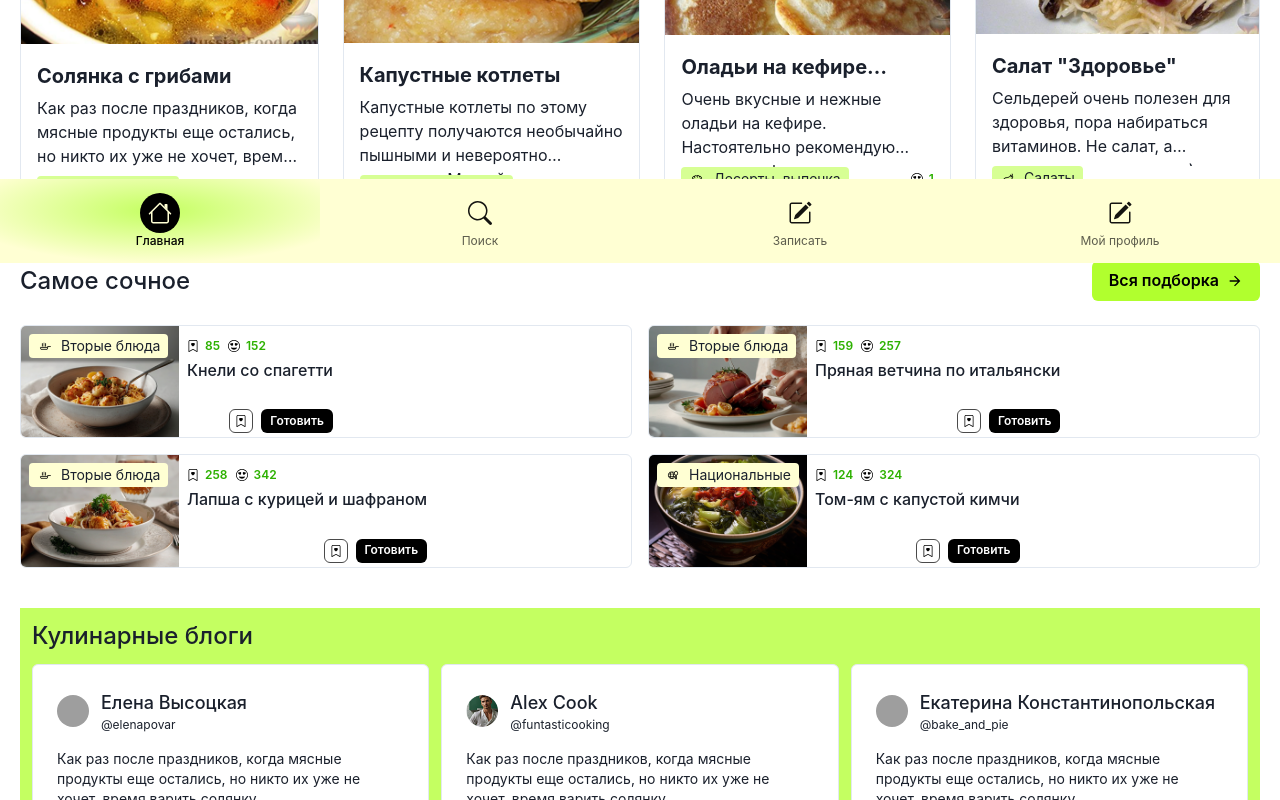
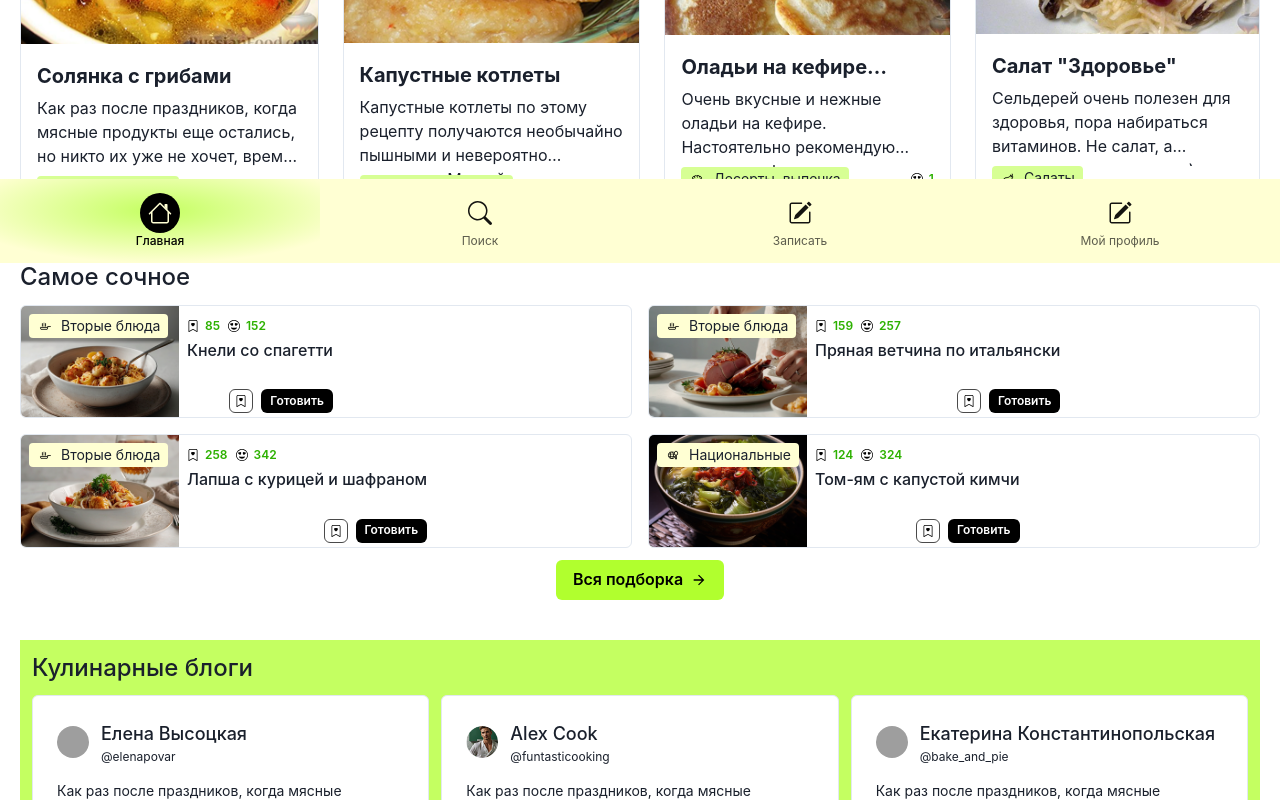
Before and after one commit to ClevertecFrontendLab/sergioivanov008, a React (Vite) app: page / in a window 1280 px wide. Shown: the part 537-1337 px from the top of the page. Built offline with nearby package versions, Linux system fonts and the light colour scheme; grey boxes are pictures that could not be loaded.

Commit message:
refactor(tastyestsection): change styles for adaptive

```diff
--- a/src/components/tastyest-section/TastyestSection.tsx
+++ b/src/components/tastyest-section/TastyestSection.tsx
@@ -1,13 +1,33 @@
 import { ArrowForwardIcon } from '@chakra-ui/icons';
-import { Button, Flex, Heading, SimpleGrid } from '@chakra-ui/react';
+import { Button, Grid, GridItem, Heading, SimpleGrid } from '@chakra-ui/react';
 
 import { RecipeItem } from '~/components';
 import { BTN_TEXT, TASTYEST_DATA, TITLES } from '~/constants';
 
 export function TastyestSection() {
     return (
-        <Flex direction='column' gap={6} mb='40px'>
-            <Flex justify='space-between' align='center'>
+        <Grid
+            mx='auto'
+            w='100%'
+            gap={{ base: '12px', lg: '16px', xl: '24px' }}
+            mb='40px'
+            templateAreas={{
+                base: `"one"
+                     "three"
+                     "two"`,
+                lg: `"one two"
+                     "three three"`,
+            }}
+            gridTemplateRows={{
+                base: 'auto auto auto',
+                lg: 'auto auto',
+            }}
+            gridTemplateColumns={{
+                base: '1fr',
+                lg: '1fr 1fr',
+            }}
+        >
+            <GridItem area='one'>
                 <Heading
                     fontWeight={{ base: '500' }}
                     fontSize={{ base: '24px', lg: '36px', xl: '48px' }}
@@ -15,6 +35,8 @@ export function TastyestSection() {
                 >
                     {TITLES.tastyest}
                 </Heading>
+            </GridItem>
+            <GridItem area='two' justifySelf={{ base: 'center', lg: 'flex-end' }}>
                 <Button
                     rightIcon={<ArrowForwardIcon />}
                     colorScheme='myGreen'
@@ -24,7 +46,8 @@ export function TastyestSection() {
                 >
                     {BTN_TEXT.allSelection}
                 </Button>
-            </Flex>
+            </GridItem>
+            <GridItem area='three'>
                 <SimpleGrid
                     columns={{ base: 1, md: 2, lg: 1, xl: 2 }}
                     spacing={{ base: '12px', md: '16px', xl: '24px' }}
@@ -33,6 +56,7 @@ export function TastyestSection() {
                         <RecipeItem key={el.id} data={el} />
                     ))}
                 </SimpleGrid>
-        </Flex>
+            </GridItem>
+        </Grid>
     );
 }
```
Lines whose indentation alone changed are shown as unchanged.
